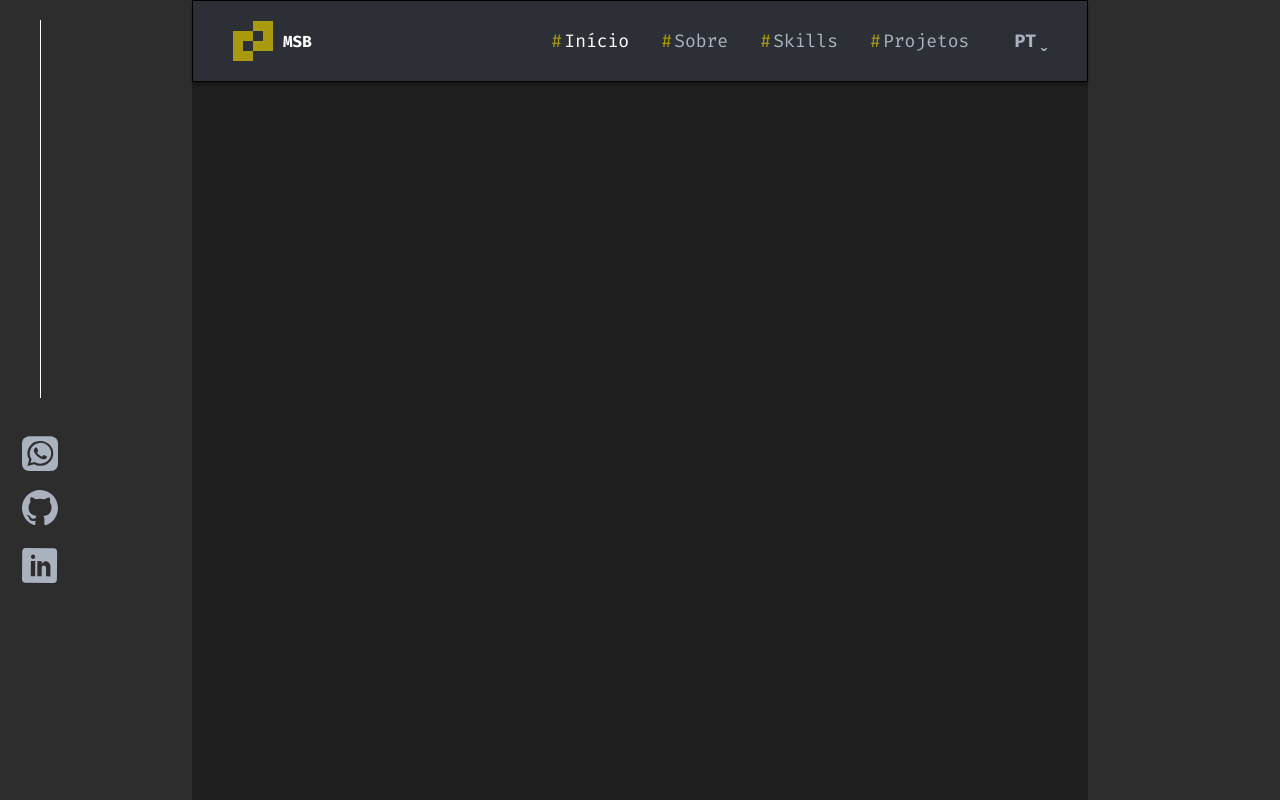
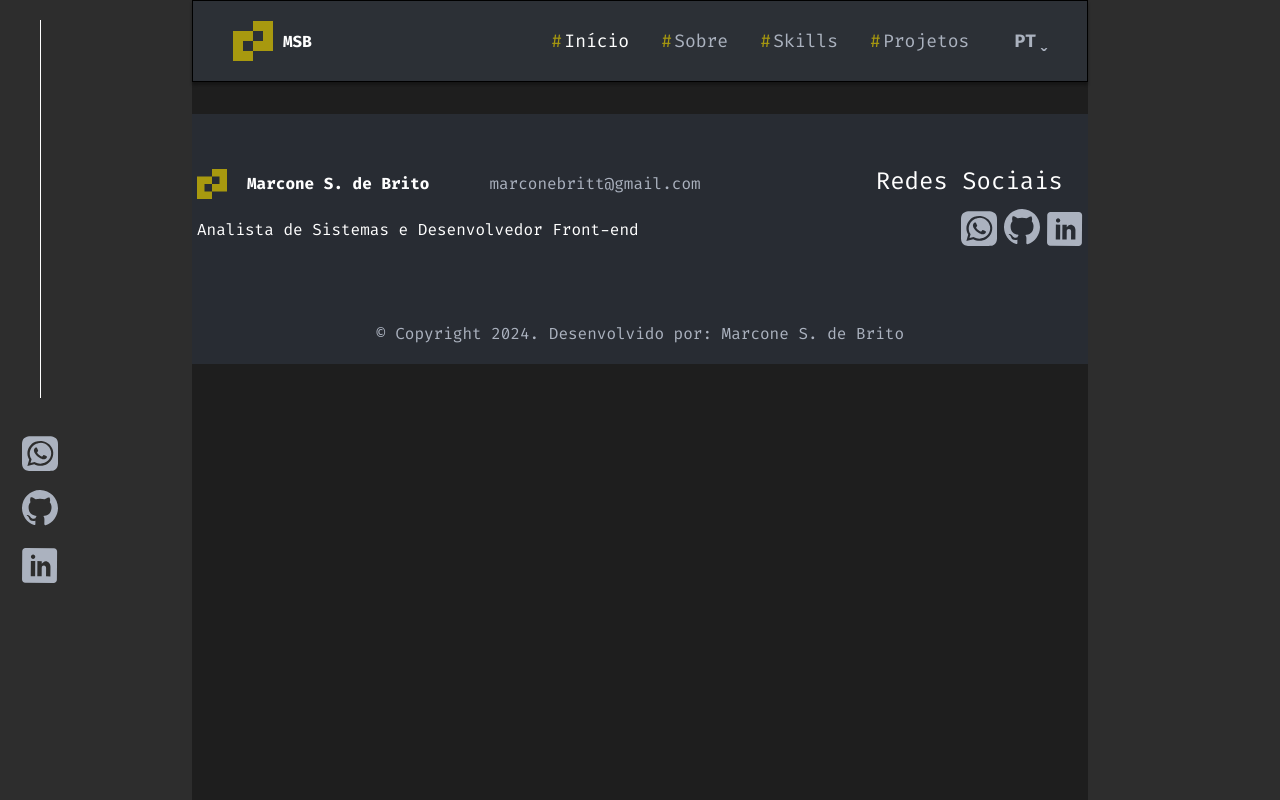
Before and after one commit to marconesdb/novo_portifolio, a React (Vite) app: page / in a window 1280 px wide. Built offline with nearby package versions, Linux system fonts and the light colour scheme.

Commit message:
Criação do Footer

```diff
--- a/src/App.tsx
+++ b/src/App.tsx
@@ -15,7 +15,7 @@ const App: React.FC = () => {
       <ContentWrapper>
         <Header />
         <MainContent />
-        {/* <Footer /> */}
+        <Footer />
       </ContentWrapper>
       <AsideRight />
       <GlobalStyles/>
--- a/src/components/Footer/Footer.styles.ts
+++ b/src/components/Footer/Footer.styles.ts
@@ -0,0 +1,128 @@
+import styled from 'styled-components';
+
+// Estilizando o contêiner principal do Footer
+export const FooterContainer = styled.footer`
+  display: flex;
+  justify-content: space-between;
+  align-items: center;
+  background-color: #282C33;
+  color: #fff;
+  position: relative;
+  box-sizing: border-box;
+  width: 100%;
+  max-width: 1400px; /* Exemplo de largura máxima */
+  height: 250px;
+`;
+
+// Seção da esquerda
+export const LeftSection = styled.div`
+  display: flex;
+  flex-direction: column;
+  align-items: flex-start;
+`;
+
+// Estilo para o conteúdo da seção esquerda
+export const LeftSectionContent = styled.div`
+  display: flex;
+  align-items: center; /* Alinha verticalmente a imagem e os parágrafos */
+`;
+
+// Contêiner para o layout dos parágrafos
+export const ParagraphContainer = styled.div`
+  display: flex;
+  align-items: center;
+`;
+
+// Estilo para o primeiro parágrafo
+export const FirstParagraph = styled.p`
+ font-family: 'Fira Code', sans-serif;
+ font-size: 16px;
+ font-weight: 700;
+ margin-right: 10px; /* Espaço entre o primeiro parágrafo e o segundo */
+ margin-left: -25px;
+ margin-top: -110px;
+`;
+
+// Estilo para o segundo parágrafo
+export const SecondParagraph = styled.p`
+  font-family: 'Fira Code', sans-serif;
+  font-size: 16px;
+  font-weight: 400;
+  margin-left: 50px;
+  color: #ABB2BF;
+  margin-top: -110px;
+`;
+
+// Estilo para o terceiro parágrafo
+export const ThirdParagraph = styled.p`
+  font-weight: 400;
+  margin-top: -20px;
+  margin-left: 5px;
+  font-family: 'Fira Code', sans-serif;
+  font-size: 16px;
+`;
+
+// Estilo para o parágrafo central
+export const CentralParagraph = styled.p`
+   font-family: 'Fira Code', sans-serif;
+   font-size: 16px;
+   color: #ABB2BF;
+
+
+`;
+
+// Estilo para o parágrafo das redes sociais
+export const ParagraphSocialNetworks = styled.p`
+  font-family: 'Fira Code', sans-serif;
+  font-size: 24px;
+  font-weight: 400;
+  margin-right: 25px;
+  margin-top: -60px;
+`;
+
+// Seção da direita
+export const RightSection = styled.div`
+  display: flex;
+  flex-direction: column;
+  align-items: flex-end;
+`;
+
+
+// Adicione um estilo para a imagem do logo
+export const LogoImage = styled.img`
+  width: 100px; /* Ajuste o tamanho conforme necessário */
+  height: 30px; /* Mantém a proporção original */
+   /* Centraliza a imagem, se necessário */
+  /* Adicione outros estilos conforme necessário */
+  margin-left: -30px;
+  margin-top: -110px;
+`;
+
+
+// Contêiner de Imagens na direita
+export const ImagesContainer = styled.div`
+  display: flex;
+  justify-content: space-between;
+  margin-top: 10px;
+
+`;
+
+// Seção central
+export const CenterSection = styled.div`
+  display: flex;
+  justify-content: center;
+  align-items: center;
+  text-align: center;
+  width: 100%; /* Garante que ocupa toda a largura disponível */
+  position: absolute; /* Permite o posicionamento absoluto */
+  bottom: 20px; /* Distância da parte inferior */
+
+
+`;
+
+// Contêiner da Imagem
+export const ImageContainer = styled.div`
+  display: flex;
+  align-items: center;
+  margin-right: 10px;
+`;
--- a/src/components/Footer/Footer.tsx
+++ b/src/components/Footer/Footer.tsx
@@ -1 +1,63 @@
-// Olá Marcone Silva de Brito
+import React from 'react';
+import Github from '../../assets/images/Github.svg';
+import Linkedin from '../../assets/images/Linkedin.svg';
+import WhatsApp from '../../assets/images/WhatsApp.svg';
+import { SvgImage, SvgLink } from '../Header/Header.styles';
+import Logo from '../../assets/images/Logo.svg';
+
+import {
+  FooterContainer,
+  LeftSection,
+  RightSection,
+  ImagesContainer,
+  CenterSection,
+  FirstParagraph,
+  SecondParagraph,
+  ThirdParagraph,
+  ImageContainer,
+  LeftSectionContent,
+  ParagraphContainer,
+  CentralParagraph,
+  ParagraphSocialNetworks,
+  LogoImage,
+} from './Footer.styles';
+
+const Footer: React.FC = () => {
+  return (
+    <FooterContainer>
+      <LeftSection>
+        <LeftSectionContent>
+          <ImageContainer>
+            <LogoImage src={Logo} alt="Logo" />
+          </ImageContainer>
+          <ParagraphContainer>
+            <FirstParagraph>Marcone S. de Brito</FirstParagraph>
+            <SecondParagraph>marconebritt@gmail.com</SecondParagraph>
+          </ParagraphContainer>
+        </LeftSectionContent>
+        <ThirdParagraph>Analista de Sistemas e Desenvolvedor Front-end </ThirdParagraph>
+      </LeftSection>
+
+      <CenterSection>
+        <CentralParagraph>&copy; Copyright 2024. Desenvolvido por: Marcone S. de Brito</CentralParagraph>
+      </CenterSection>
+
+      <RightSection>
+        <ParagraphSocialNetworks>Redes Sociais</ParagraphSocialNetworks>
+        <ImagesContainer>
+          <SvgLink href="https://wa.me/5538992182727" target="_blank">
+            <SvgImage src={WhatsApp} alt="WhatsApp" />
+          </SvgLink>
+          <SvgLink href="https://github.com/marconesdb" target="_blank" rel="noopener noreferrer">
+            <SvgImage src={Github} alt="Github" />
+          </SvgLink>
+          <SvgLink href="https://www.linkedin.com/in/marconesb/" target="_blank">
+            <SvgImage src={Linkedin} alt="Linkedin" />
+          </SvgLink>
+        </ImagesContainer>
+      </RightSection>
+    </FooterContainer>
+  );
+};
+
+export default Footer;
```
